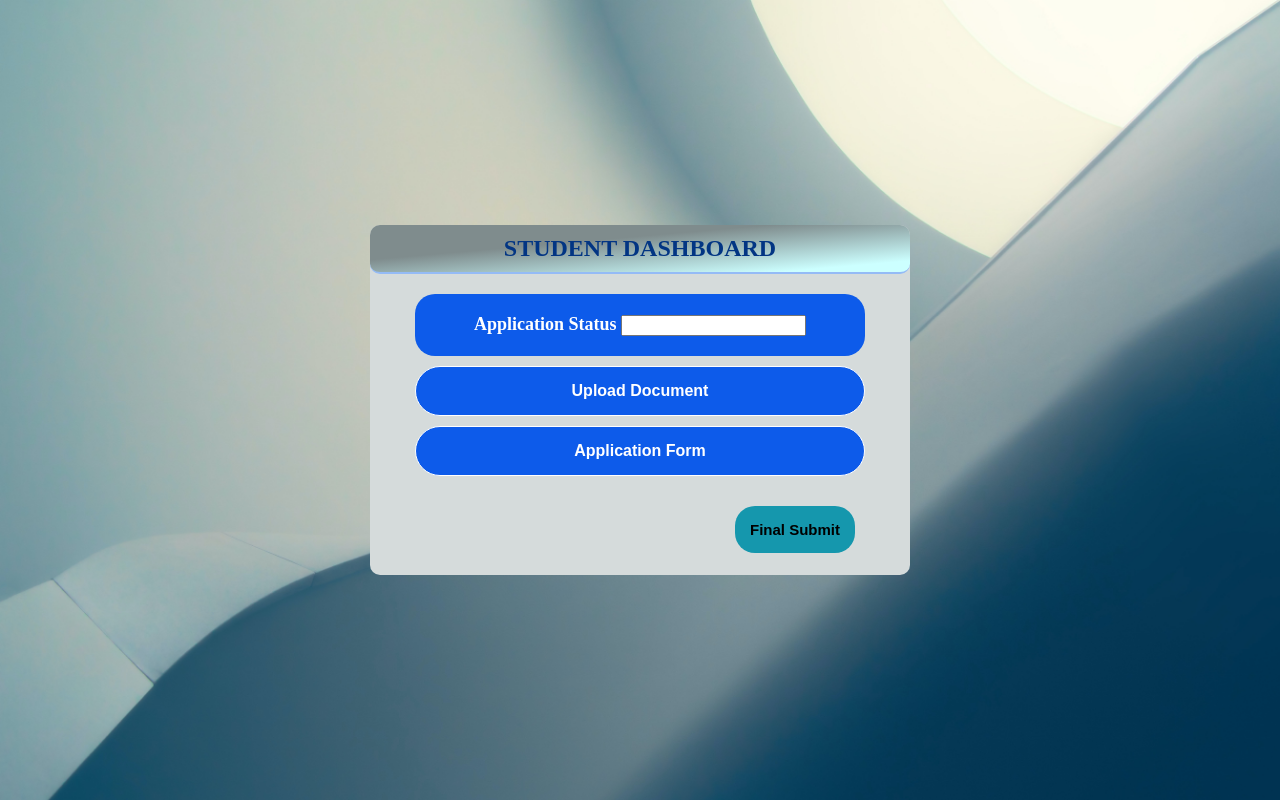
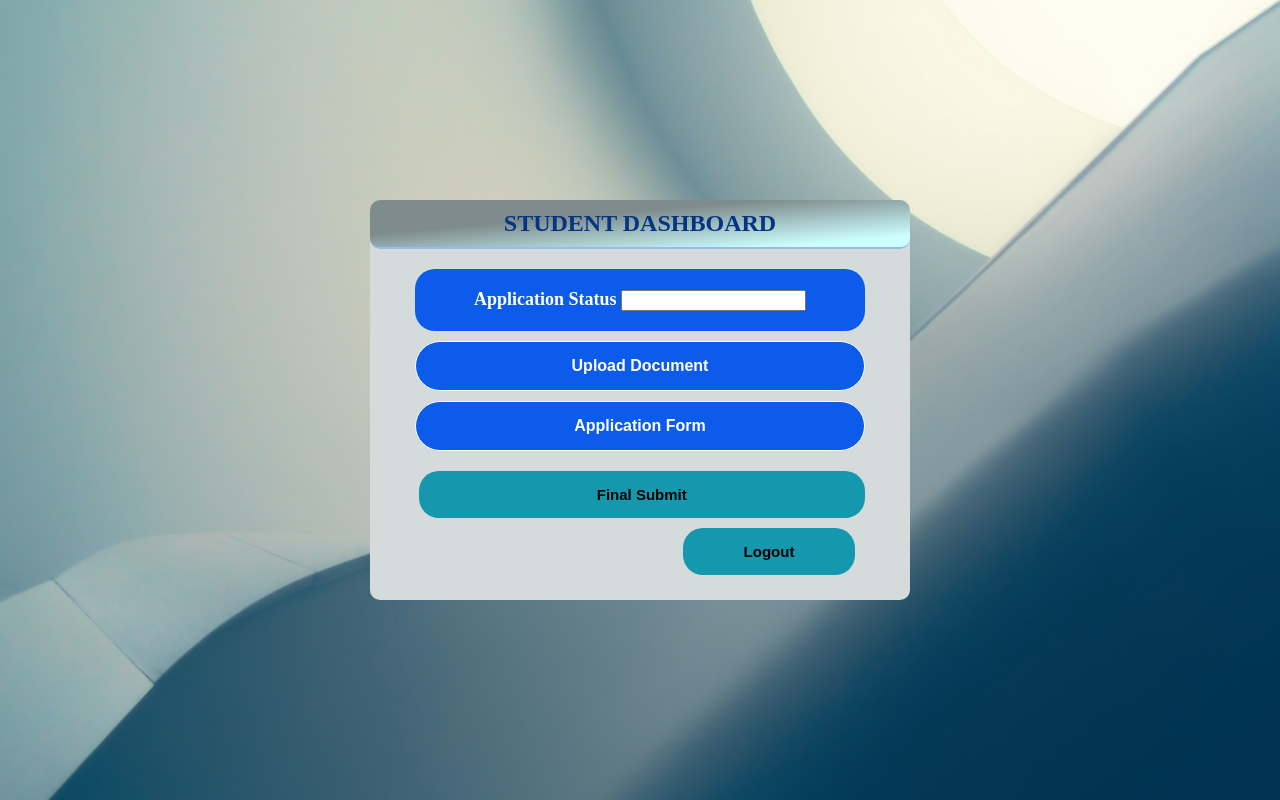
Before and after one commit to ramjanali261/uns_44_Striker, a PHP site: page /dashboard.html in a window 1280 px wide. Run offline with PHP 8.4, Linux system fonts and the light colour scheme.

Commit message:
das update

```diff
--- a/Dashboard1/dashboard.html
+++ b/Dashboard1/dashboard.html
@@ -16,7 +16,8 @@
             <div id="upload">
             <input type="submit" value="Upload Document">  </div>
             <div id="upload"><input type="submit" value="Application Form">    </div>
-            <div id="upload1"><input type="button" value="Final Submit"></div>
+            <div id="upload2"><input type="button" id="a" value="Final Submit"></div>
+            <div id="upload1"><input type="button" value="Logout"></div>
 
         </form>
     </div>
--- a/Dashboard1/style.css
+++ b/Dashboard1/style.css
@@ -15,7 +15,7 @@ body{
     left: 50%;
     background: #D5DBDB;
     width: 540px;
-    height: 350px;
+    height: 400px;
     transform: translate(-50%, -50%);
     border-radius: 10px;
 }
@@ -76,5 +76,14 @@ input[type="button"]{
     padding: 15px;
     border-radius: 20px;
     font-size: 15px;
-    width: max-content;
+    width: 40%;
 }
+
+#a{
+    width: 95%;
+    margin: 10px;
+    margin-right: 10px;
+}
+#a:hover{
+    background: #ccffff;
+}
```
